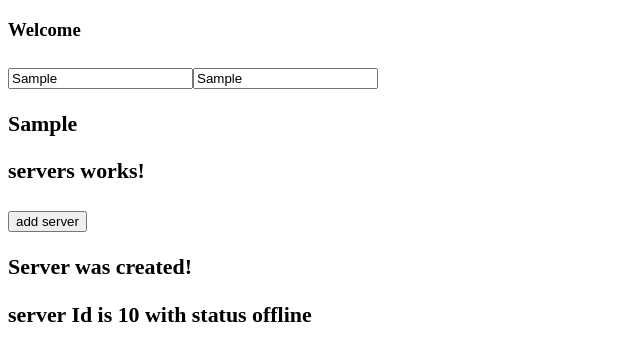
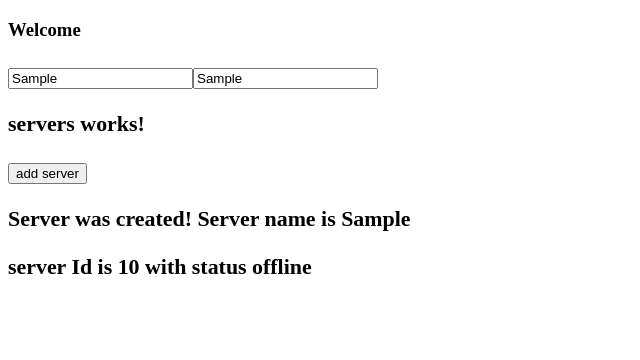
Before and after one commit to Terbeche/Angular-App, an Angular app: page / in a window 1280 px wide. Both pictures are taken after typing "Sample" into the empty fields and a click on the button "add server". Shown: the top 360 px of the page, without its empty margins (0-640 px from the left). Built offline with nearby package versions, Linux system fonts and the light colour scheme.

Commit message:
Use ngif

```diff
--- a/src/app/servers/servers.component.html
+++ b/src/app/servers/servers.component.html
@@ -1,8 +1,9 @@
 <label></label>
 <input type="text" class="form-control" (input)="onUpdateServerName($event)">
 <input type="text" class="form-control" [(ngModel)]="serverName">
-<p> {{ serverName }}</p>
+<!-- <p> {{ serverName }}</p> -->
 <p>servers works!</p>
 <button [disabled]="!allowNewServer" (click)="onCreateServer()">add server</button>
-<p>{{ serverCreationStatus}}</p>
+<!-- <p>{{ serverCreationStatus}}</p> -->
+<p *ngIf="serverCreated">Server was created! Server name is {{ serverName }}</p>
 <app-server></app-server>
--- a/src/app/servers/servers.component.ts
+++ b/src/app/servers/servers.component.ts
@@ -9,6 +9,9 @@ export class ServersComponent implements OnInit {
   allowNewServer: boolean = false;
   serverCreationStatus: string = 'No server was created!';
   serverName: string = 'TestServer';
+  serverCreated: boolean = false;
+
+
   constructor() {
     setTimeout(() => {
       this.allowNewServer = true;
@@ -20,7 +23,8 @@ export class ServersComponent implements OnInit {
   }
 
   onCreateServer() {
-    this.serverCreationStatus = 'Server was created!';
+    this.serverCreationStatus = 'Server was created!' + this.serverName;
+    this.serverCreated = true;
   }
 
   onUpdateServerName(event: Event) {
```
